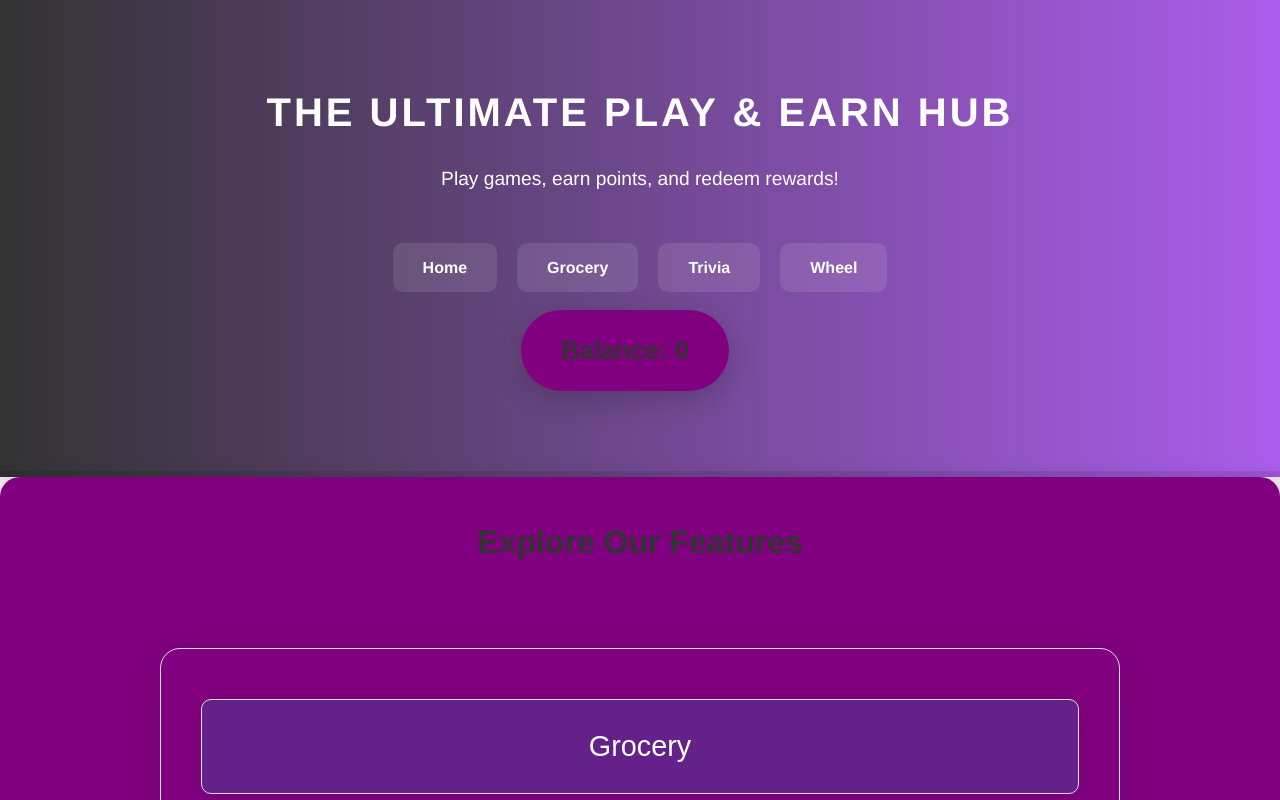
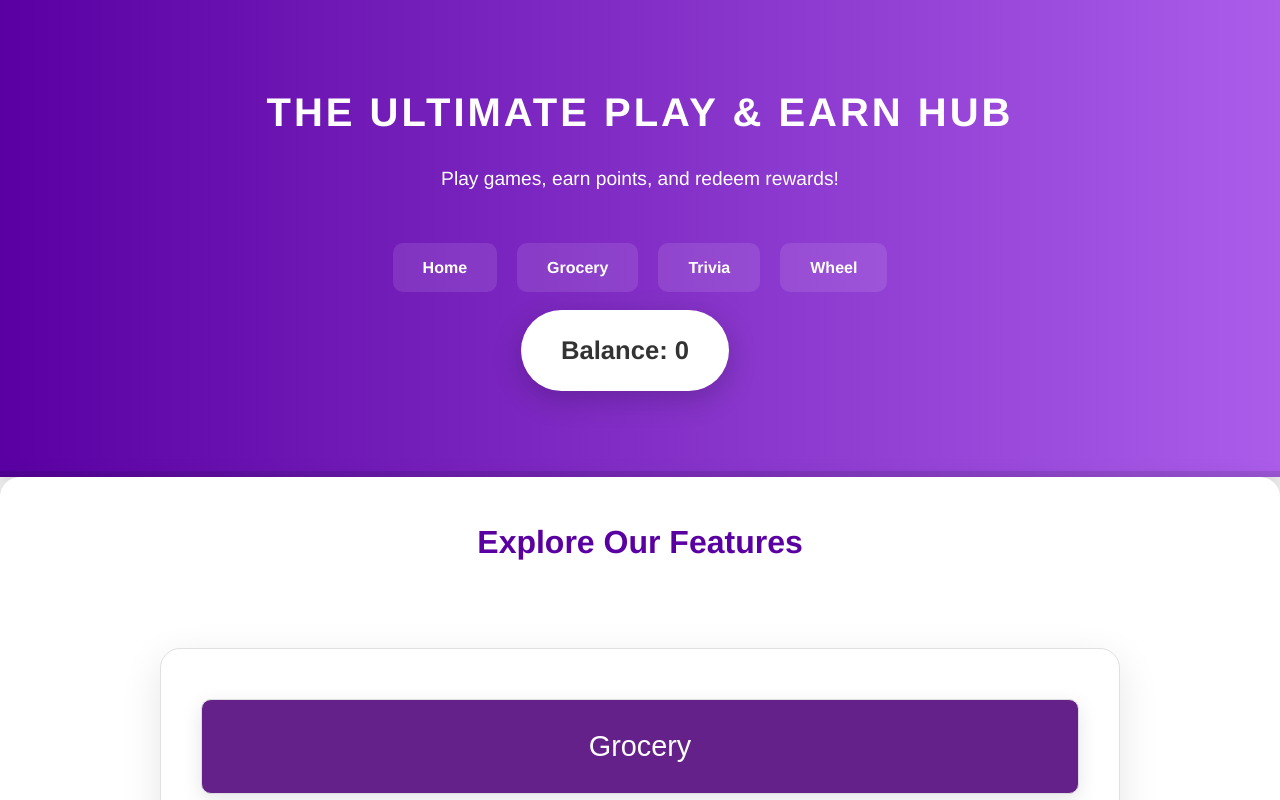
Before and after one commit to AkiraShougun/WinHack2025-App, a SvelteKit app: page / in a window 1280 px wide. Shown: the top 800 px of the page. Built offline with nearby package versions, Linux system fonts and the light colour scheme.

Commit message:
hopefully fixed css

```diff
--- a/src/routes/+page.svelte
+++ b/src/routes/+page.svelte
@@ -13,9 +13,7 @@
 
 <style>
     :root {
-        --primary-color: #333;
         --font-size-xl: 2em;
-        --light-background: purple;
         --border-radius: 10px;
     }
 
--- a/src/routes/grocery/+page.svelte
+++ b/src/routes/grocery/+page.svelte
@@ -1,9 +1,7 @@
 <script>
     import Item from "../../components/item.svelte";
-    import './main.css';
 </script>
 
-<link rel="stylesheet" href="/src/routes/css/main.css" />
 
 <h1>Grocery List</h1>
 
```
